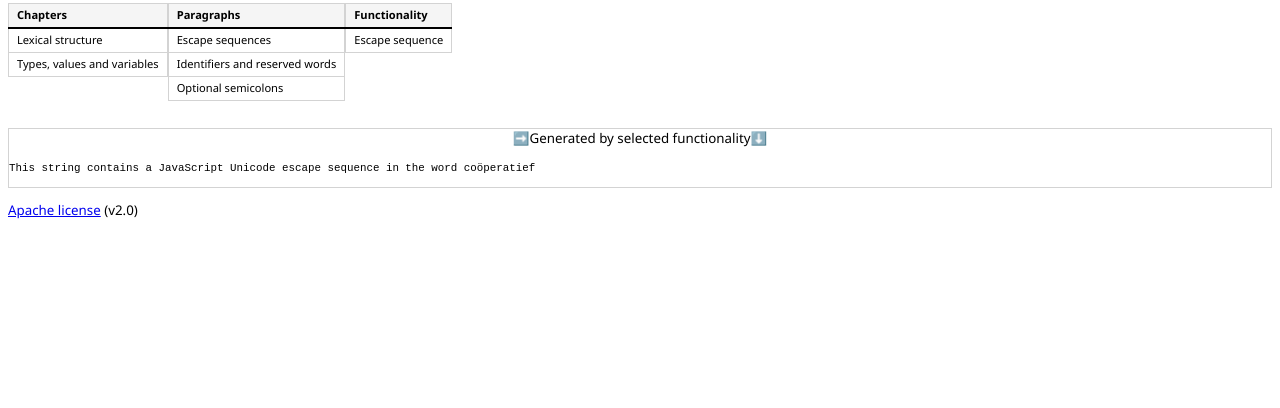
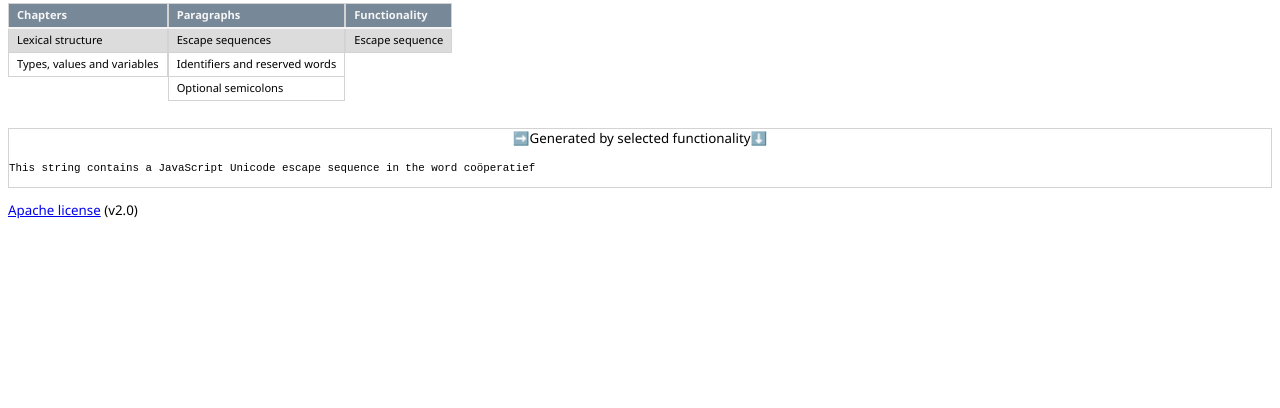
Before and after one commit to hdr1001/rhino, a plain HTML site: page index.html in a window 1280 px wide. Shown: the part 392-800 px from the top of the page. Drawn offline with Linux system fonts and the light colour scheme.

Commit message:
Finished the logic related to selecting the example code

```diff
--- a/main.css
+++ b/main.css
@@ -67,9 +67,20 @@ td {
   border: 1px solid;
 }
 
+td:hover {
+  border-color: gainsboro;
+  border-width: medium;
+  font-style: italic;
+}
+
+td.tdact {
+  background: gainsboro;
+}
+
 thead {
   border-block-end: 2px solid;
-  background: whitesmoke;
+  background: lightslategray;
+  color: whitesmoke;
 }
 
 tfoot {
--- a/src/js/contentLogic.js
+++ b/src/js/contentLogic.js
@@ -23,15 +23,15 @@ import { chapters, paragraphs, functionality } from './content.js';
 
 console.log('Running content logic script');
 
-//Get reference to app div
-const divApp = document.getElementById('app');
+const divApp = document.getElementById('app'); //Get reference to app div
+const tdAct = 'tdact'; //Table data active class
 let pJsOut = null; //Variable to hold reference to js_out paragraph
 
 //The application generates three tables: chapters, paragraphs and functionality
 const tables = {
-    chapters: { id: 'chapters', actNum: 2, name: 'Chapters', tbody: null },
-    paragraphs: { id: 'paragraphs', actNum: 1, name: 'Paragraphs', tbody: null },
-    functionality: { id: 'functionality', actNum: 0, name: 'Functionality', tbody: null }
+    chapters: { id: 'chapters', actNum: null, name: 'Chapters', tbody: null },
+    paragraphs: { id: 'paragraphs', actNum: null, name: 'Paragraphs', tbody: null },
+    functionality: { id: 'functionality', actNum: null, name: 'Functionality', tbody: null }
 }
 
 //Get the first functionality index for the current chapter & paragraph
@@ -78,31 +78,12 @@ function updatePre() {
     }
 }
 
-//Change the active chapter and update the paragraphs & functionality tables
-function changeActChapter(numChapter) {
-    tables.chapters.actNum = numChapter;
+//List all chapters in the chapters table,
+//assuming the availability of at least one chapter
+function listChapters() {
+    const tbody = tables.chapters.tbody; if(!tbody) return;
 
-    listChapterParagraphs(tables.paragraphs.tbody);
-    listFunctionality(tables.functionality.tbody);
-}
-
-//Change the active paragraph and update the functionality table
-function changeActParagraph(numParagraph) {
-    tables.paragraphs.actNum = numParagraph;
-
-    listFunctionality(tables.functionality.tbody);
-}
-
-//Change the active functionality and update the pre element
-function changeActFunctionality(numFunc) {
-    tables.functionality.actNum = numFunc; //numFunc can be null!
-
-    updatePre();
-}
-
-//List all chapters in the chapters table
-function listChapters(tbody) {
-    chapters.forEach(chapter => {
+    chapters.forEach((chapter, idx) => {
         let tr, td;
 
         //console.log(`Adding chapter ${chapter.num}: ${chapter.desc}`);
@@ -111,13 +92,37 @@ function listChapters(tbody) {
 
         td = document.createElement('td');
         td.textContent = chapter.desc;
-        td.addEventListener('click', () => changeActChapter(chapter.num));
+        td.addEventListener('click', () => {
+            if(tables.chapters.actNum === chapter.num) {
+                //console.log('New chapter is the same as the current one, nothing changes');
+                return;
+            }
+
+            //console.log(`New active chapter is ${chapter.num}`);
+            tables.chapters.actNum = chapter.num;
+
+            //Update the chapter UI
+            const tdElemActiveList = tbody.querySelectorAll('td.' + tdAct);
+            tdElemActiveList.forEach(tdActive => tdActive.classList.remove(tdAct));
+            td.classList.add(tdAct);
+
+            //Update the other tables
+            listChapterParagraphs();
+            listFunctionality();
+        });
         tr.appendChild(td);
+
+        if(idx === 0) { //Make the first entry active
+            tables.chapters.actNum = chapter.num;
+            td.classList.add(tdAct)
+        }
     });
 }
 
 //List all paragraphs for the active chapter in the paragraphs table
-function listChapterParagraphs(tbody) {
+function listChapterParagraphs() {
+    const tbody = tables.paragraphs.tbody; if(!tbody) return;
+
     while(tbody.hasChildNodes()) { tbody.removeChild(tbody.lastChild) }
 
     let firstParagraph = null;
@@ -133,17 +138,37 @@ function listChapterParagraphs(tbody) {
 
             td = document.createElement('td');
             td.textContent = paragraph.desc;
-            td.addEventListener('click', () => changeActParagraph(paragraph.num));
+            td.addEventListener('click', () => {
+                if(tables.paragraphs.actNum === paragraph.num) {
+                    //console.log('New paragraph is the same as the current one, nothing changes');
+                    return;
+                }
+
+                //console.log(`New active paragraph is ${paragraph.num}`);
+                tables.paragraphs.actNum = paragraph.num;
+
+                //Update the paragraph UI
+                const tdElemActiveList = tbody.querySelectorAll('td.' + tdAct);
+                tdElemActiveList.forEach(tdActive => tdActive.classList.remove(tdAct));
+                td.classList.add(tdAct);
+
+                listFunctionality();
+            });
             tr.appendChild(td);
 
-            if(idx === 0) firstParagraph = paragraph.num;
+            if(idx === 0) { //Make the first entry active (if entries available)
+                firstParagraph = paragraph.num;
+                td.classList.add(tdAct);
+            }
         });
 
     tables.paragraphs.actNum = firstParagraph;
 }
 
 //List all code available for the active chapter & paragraph
-function listFunctionality(tbody) {
+function listFunctionality() {
+    const tbody = tables.functionality.tbody; if(!tbody) return;
+
     while(tbody.hasChildNodes()) { tbody.removeChild(tbody.lastChild) }
 
     let firstFunc = null;
@@ -162,13 +187,32 @@ function listFunctionality(tbody) {
 
             td = document.createElement('td');
             td.textContent = func.desc;
-            td.addEventListener('click', () => changeActFunctionality(func.num));
+            td.addEventListener('click', () => {
+                if(tables.functionality.actNum === func.num) {
+                    //console.log('New functionality is the same as the current, nothing changes');
+                    return;
+                }
+
+                //console.log(`New active functionality is ${func.num}`);
+                tables.functionality.actNum = func.num;
+
+                //Update the functionality UI
+                const tdElemActiveList = tbody.querySelectorAll('td.' + tdAct);
+                tdElemActiveList.forEach(tdActive => tdActive.classList.remove(tdAct));
+                td.classList.add(tdAct);
+
+                updatePre();
+            });
             tr.appendChild(td);
 
-            if(idx === 0) firstFunc = func.num;
+            if(idx === 0) { //Make the first entry active (if entries available)
+                firstFunc = func.num;
+                td.classList.add(tdAct);
+            }
         });
 
-    changeActFunctionality(firstFunc);
+    tables.functionality.actNum = firstFunc;
+    updatePre();
 }
 
 //Create and add a table to the app div
@@ -199,7 +243,7 @@ if(divApp) {
     pJsOut.setAttribute('id', 'js_out');
     divApp.parentNode.insertBefore(pJsOut, divApp.nextSibling);
 
-    if(tables.chapters.tbody) listChapters(tables.chapters.tbody);
-    if(tables.paragraphs.tbody) listChapterParagraphs(tables.paragraphs.tbody);
-    if(tables.functionality.tbody) listFunctionality(tables.functionality.tbody);
+    if(tables.chapters.tbody) listChapters();
+    if(tables.paragraphs.tbody) listChapterParagraphs();
+    if(tables.functionality.tbody) listFunctionality();
 }
```
